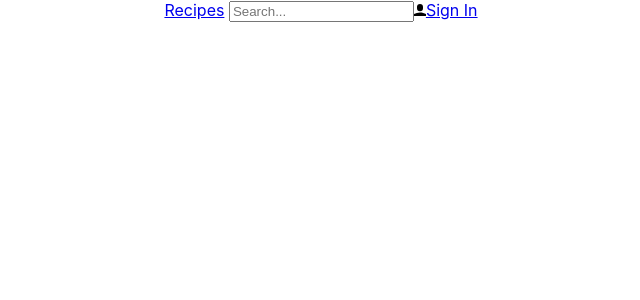
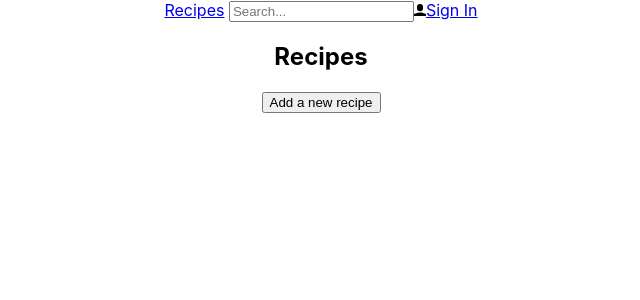
Before and after one commit to deanagan/charting-pocs, a React (Create React App) app in the folder client_ts/: page / in a window 1280 px wide. Shown: the top 300 px of the page, without its empty margins (319-959 px from the left). Built offline with nearby package versions, Linux system fonts and the light colour scheme.

Commit message:
Add unstyled homepage for now.

```diff
--- a/client_ts/src/App.tsx
+++ b/client_ts/src/App.tsx
@@ -2,12 +2,13 @@ import React from 'react';
 //import logo from './logo.svg';
 import './App.css';
 import { Header } from './Header';
-
+import { HomePage } from './HomePage';
 
 const App: React.FC = () => {
   return (
     <div className="App">
       <Header />
+      <HomePage />
     </div>
   );
 }
--- /dev/null
+++ b/client_ts/src/HomePage.tsx
@@ -0,0 +1,10 @@
+import React from 'react';
+
+export const HomePage = () => (
+<div>
+    <div>
+        <h2>Recipes</h2>
+        <button>Add a new recipe</button>
+    </div>
+</div>
+);
```
